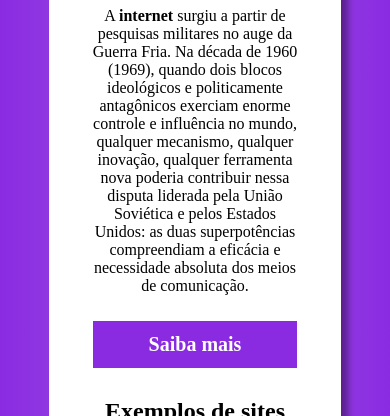
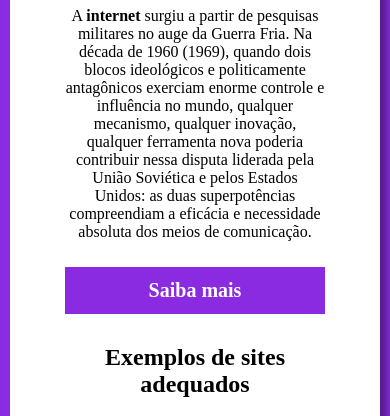
Before and after one commit to RodBrowning/Atividade-HTML-basico-Anhanguera, a plain HTML site: page index.html in a window 390 px wide. Shown: the part 178-594 px from the top of the page. Drawn offline with Linux system fonts and the light colour scheme; a web font is replaced by a local one.

Commit message:
Ajustando responsividade

```diff
--- a/index.html
+++ b/index.html
@@ -26,6 +26,11 @@
             margin: 0 auto;
             background: white;
             box-shadow: 7px 7px 7px 0px #00000061;
+        }
+        @media screen and (max-width: 768px){
+            .wrapper {
+                width: 95%;
+            }
         }
         figure {
             margin: 0;
```
